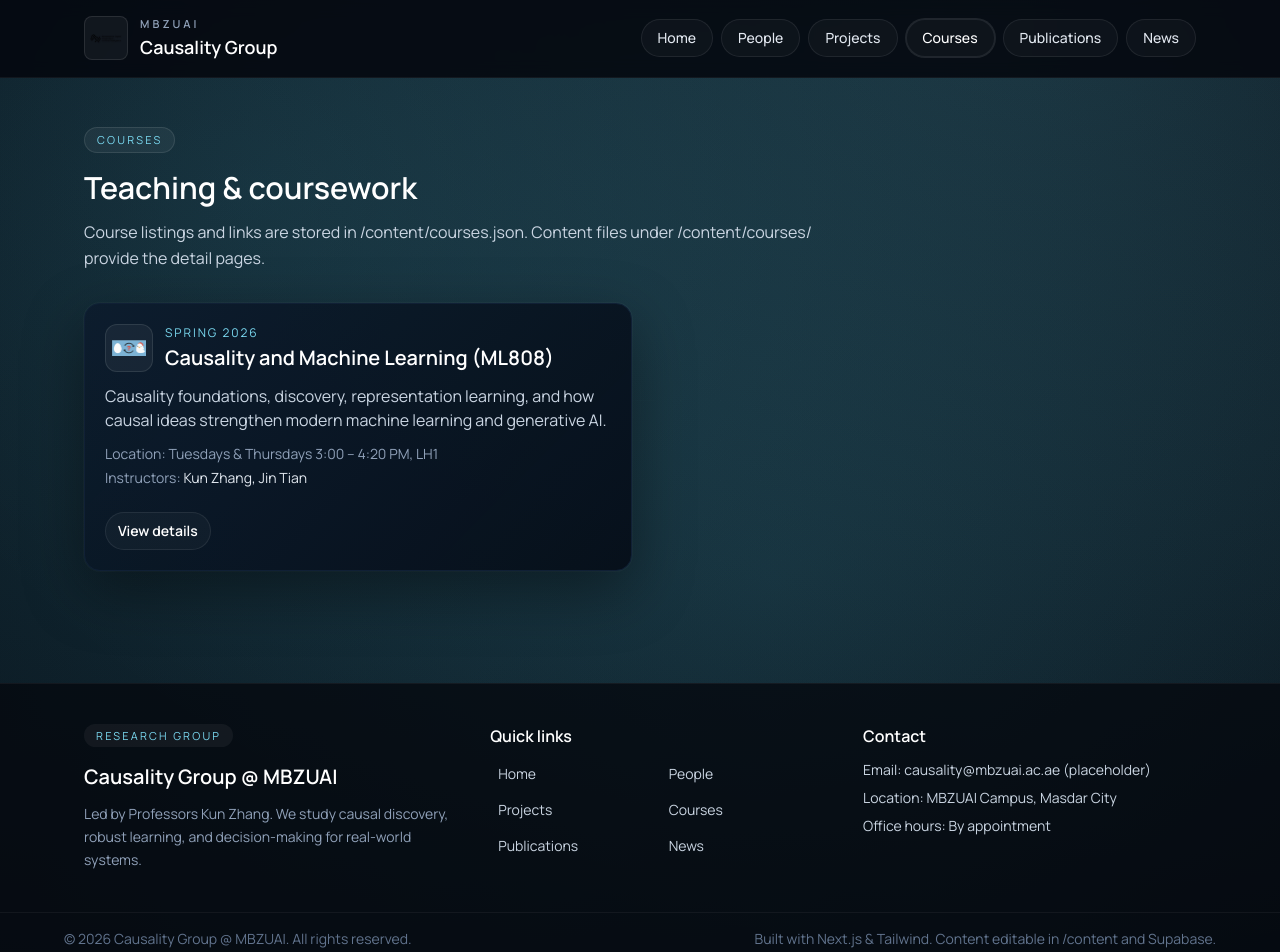
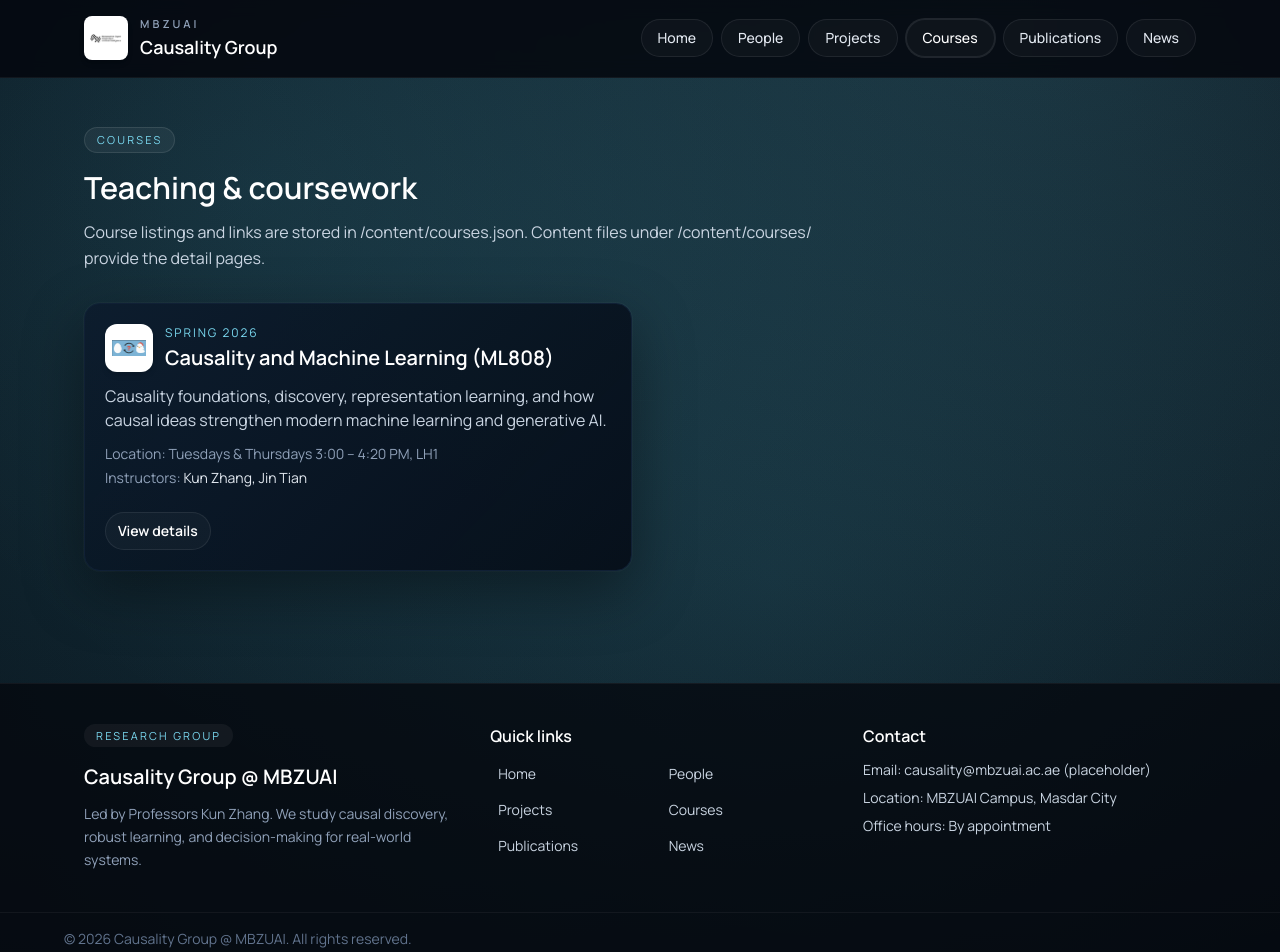
Before and after one commit to sneddy/causality_group_website, a Next.js app: page /courses in a window 1280 px wide. Shown: the top 952 px of the page. Built offline with nearby package versions, Linux system fonts and the light colour scheme.

Commit message:
minor visual changes

```diff
--- a/components/course-card.tsx
+++ b/components/course-card.tsx
@@ -10,7 +10,7 @@ export function CourseCard({ course }: Props) {
   return (
     <div className="card-surface flex h-full flex-col gap-3 rounded-2xl p-5">
       <div className="flex items-center gap-3">
-        <div className="relative h-12 w-12 overflow-hidden rounded-xl border border-white/10 bg-white/5">
+        <div className="relative h-12 w-12 overflow-hidden rounded-xl border border-white/10 bg-white shadow-md">
           <Image
             src="/course_logo.png"
             alt="Course logo"
--- a/components/site-footer.tsx
+++ b/components/site-footer.tsx
@@ -51,10 +51,6 @@ export function SiteFooter({ navItems }: Props) {
           <p className="text-slate-500">
             © {year} Causality Group @ MBZUAI. All rights reserved.
           </p>
-          <p className="text-slate-500">
-            Built with Next.js & Tailwind. Content editable in /content and
-            Supabase.
-          </p>
         </div>
       </div>
     </footer>
--- a/components/site-header.tsx
+++ b/components/site-header.tsx
@@ -12,7 +12,7 @@ export function SiteHeader({ navItems }: Props) {
     <header className="sticky top-0 z-40 border-b border-white/5 bg-[#04070e]/85 backdrop-blur">
       <div className="mx-auto flex max-w-6xl items-center gap-5 px-5 py-4">
         <Link href="/" className="flex items-center gap-3 text-white">
-          <div className="relative h-11 w-11 overflow-hidden rounded-lg border border-white/10 bg-white/5">
+          <div className="relative h-11 w-11 overflow-hidden rounded-lg border border-white/10 bg-white shadow-md">
             <Image
               src="/brand/logo.png"
               alt="MBZUAI logo"
```
